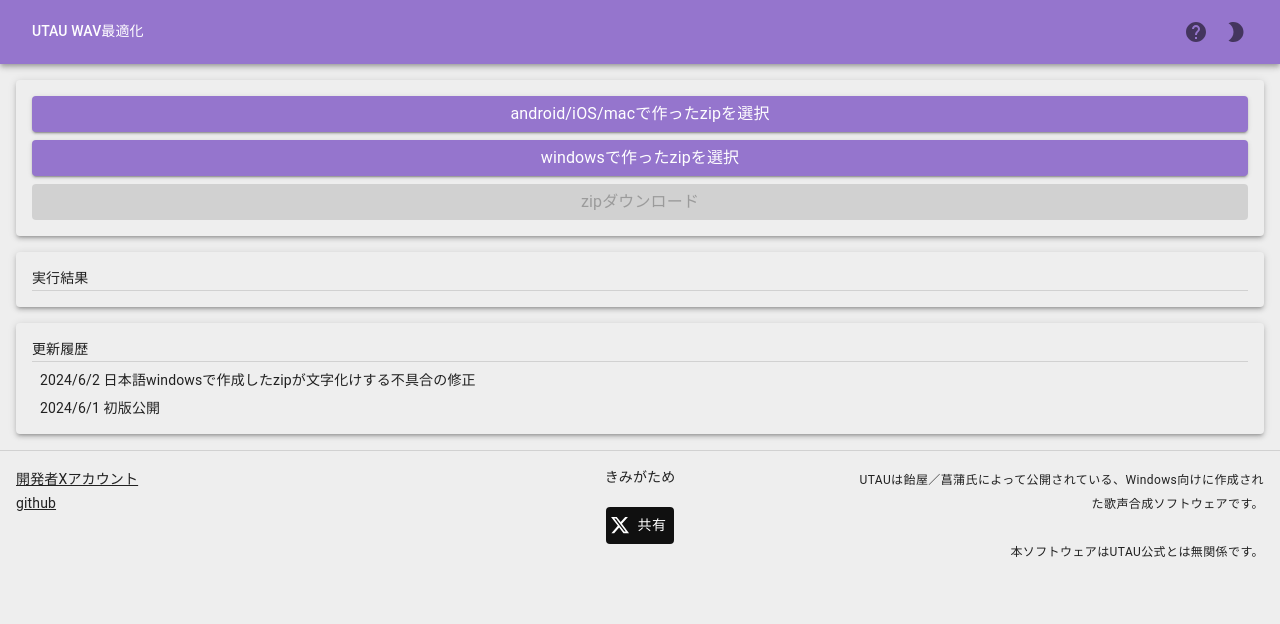
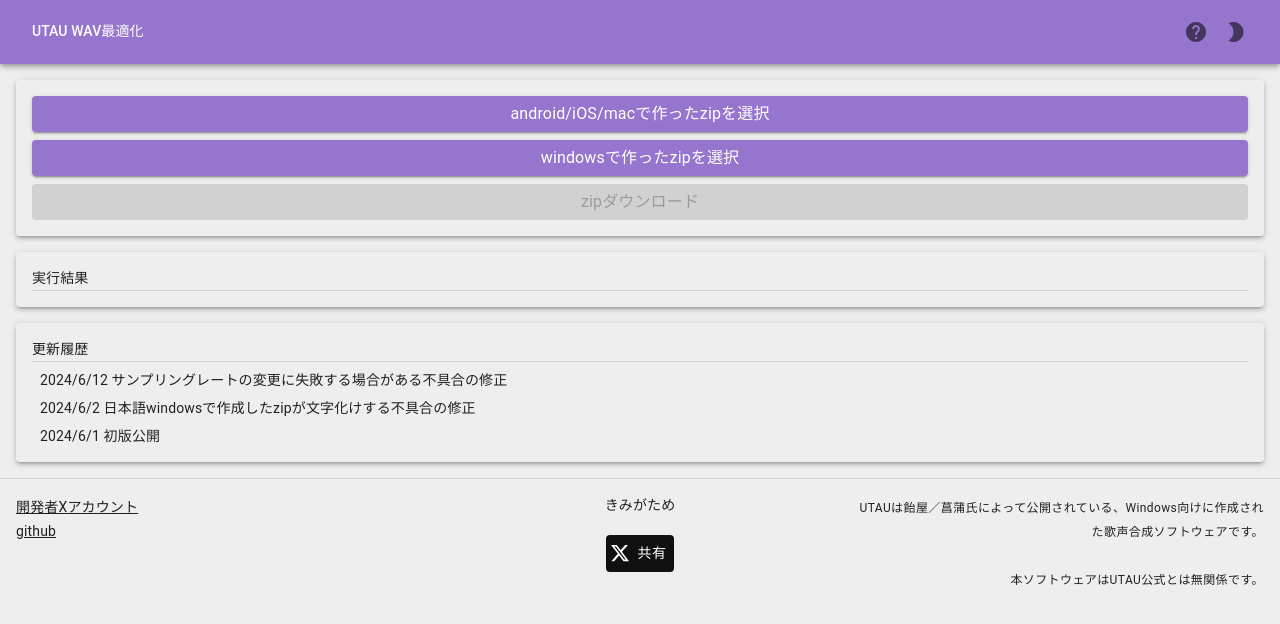
Before and after one commit to delta-kimigatame/ReactUtauWavFormatter, a React app: page / in a window 1280 px wide. Shown: the top 624 px of the page. Built offline with nearby package versions, Linux system fonts and the light colour scheme; the HTML template or start-up script is replaced by a standard one.

Commit message:
20240612版公開

```diff
--- a/package.json
+++ b/package.json
@@ -27,7 +27,7 @@
     "react-cookie": "^7.1.4",
     "react-dom": "^18.3.1",
     "styled-components": "^6.1.11",
-    "utauwav": "^0.1.1"
+    "utauwav": "^0.2.8"
   },
   "devDependencies": {
     "@babel/core": "^7.24.6",
--- a/src/UpdatePaper.tsx
+++ b/src/UpdatePaper.tsx
@@ -10,6 +10,7 @@
  *  */
 export const UpdatePaper: React.FC = () => {
   const updateLogs: Array<string> = new Array(
+    "2024/6/12 サンプリングレートの変更に失敗する場合がある不具合の修正",
     "2024/6/2 日本語windowsで作成したzipが文字化けする不具合の修正",
     "2024/6/1 初版公開",
   );
```
Also changed, not shown: 4 other files (tests, documents, lock files or other folders).
